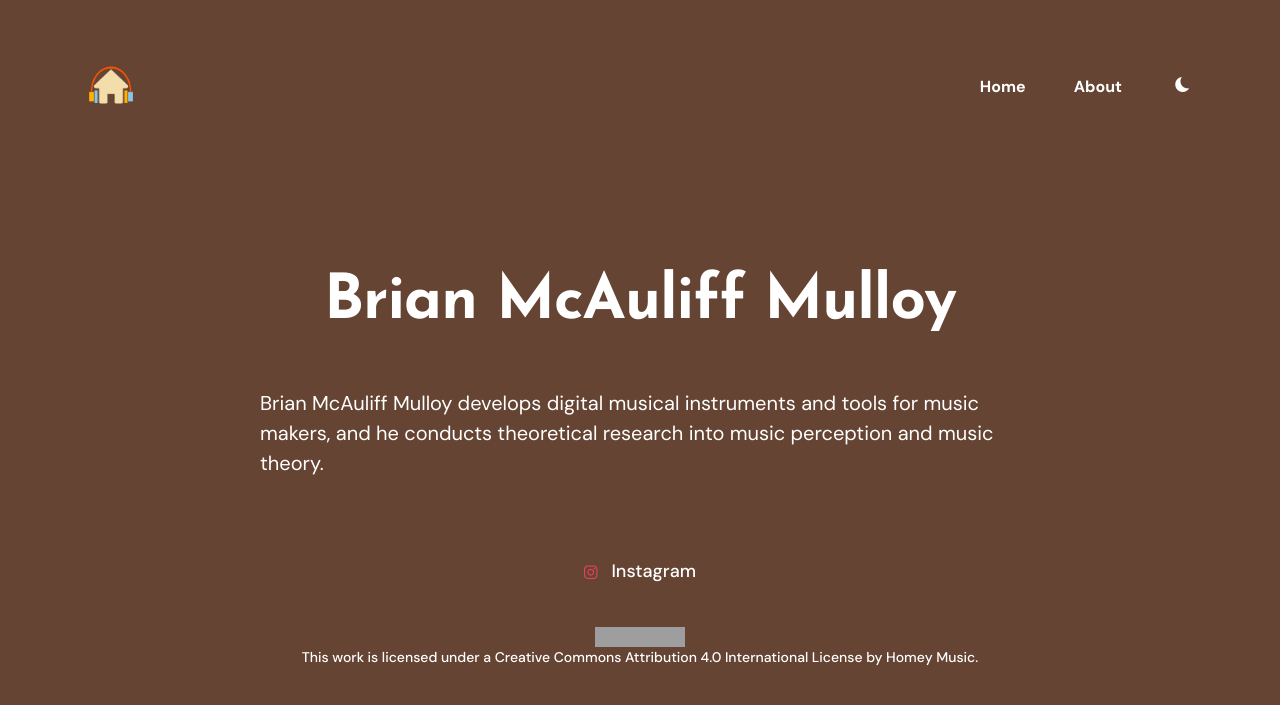
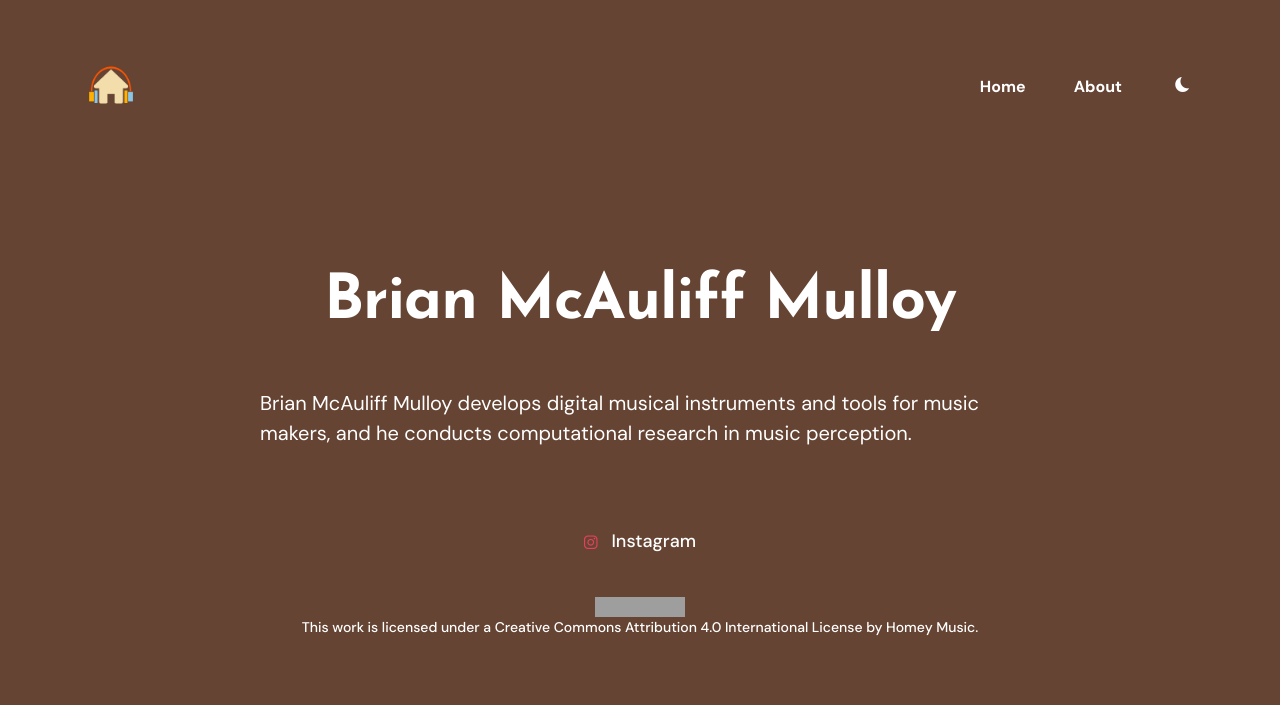
Before and after one commit to homeymusic/homeymusic.github.io, a Jekyll site: the page built from _pages/brian.md, in a window 1280 px wide. Shown: the top 705 px of the page. Built offline with Jekyll 4.4.1, drawn with Linux system fonts in a browser that asks for light colours; nearby versions of some CDN libraries; grey boxes are pictures that could not be loaded.

Commit message:
tweak language and layout

```diff
--- a/_data/settings.yml
+++ b/_data/settings.yml
@@ -29,11 +29,11 @@ portfolio:
   portfolio__gallery:
     - image: /images/homey-pad.png
       title: Digital Musical Instruments
-      description: 'Homey Pad: a digital keyboard based on symmetrical interval patterns and dynamic tonic selection.'
+      description: 'Designing Homey Pad: a digital keyboard based on symmetrical interval patterns and dynamic tonic selection.'
 
     - image: /images/music-perception.png
       title: Music Perception Research
-      description: 'mami.codi: an auditory theory of major-minor and consonance dissonance perception.'
+      description: 'Coding mami.codi: an auditory model of major-minor and consonance dissonance perception.'
 
 #-------------------------------
 # Footer Settings
--- a/_pages/brian.md
+++ b/_pages/brian.md
@@ -3,4 +3,4 @@ layout: page
 title: Brian McAuliff Mulloy
 permalink: /about/brian
 ---
-Brian McAuliff Mulloy develops digital musical instruments and tools for music makers, and he conducts theoretical research into music perception and music theory.
+Brian McAuliff Mulloy develops digital musical instruments and tools for music makers, and he conducts computational research in music perception.
```
Also changed, not shown: _pages/about.md (+1 -0 lines).
